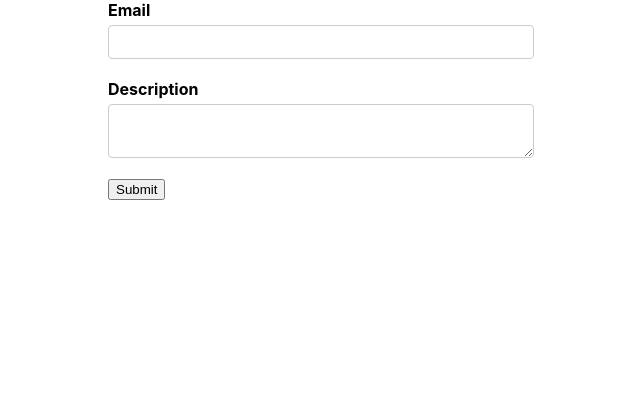
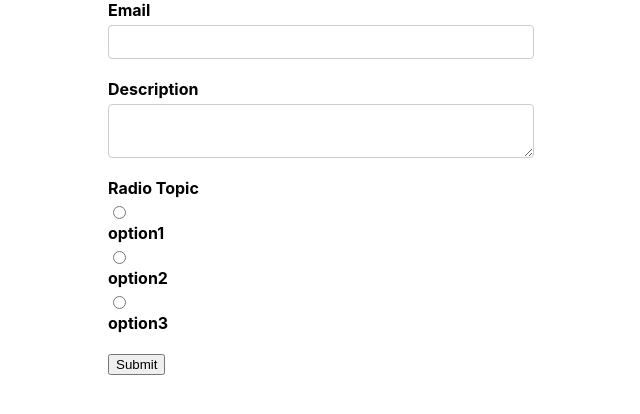
Before and after one commit to spawn57/learning-formik, a React (Create React App) app: page / in a window 1280 px wide. Shown: the top 414 px of the page, without its empty margins (319-959 px from the left). Built offline with nearby package versions, Linux system fonts and the light colour scheme.

Commit message:
merging my changes between two computers

```diff
--- a/src/components/FormikContainer.js
+++ b/src/components/FormikContainer.js
@@ -10,12 +10,14 @@ function FormikContainer() {
         { key: 'option3', value: 'Option 3' },
     ]
     const initialValues = {
-        email: '',
-        description: '',
-    }
+      email: "",
+      description: "",
+      radioOption: "",
+    };
     const validationSchema = Yup.object({
         email: Yup.string().required('Required'),
-        description: Yup.string().required('Required')
+        description: Yup.string().required('Required'),
+        radioOption: Yup.string().required('Required'),
     });
     const onSubmit = values => console.log('Form data', values);
 
@@ -25,15 +27,30 @@ function FormikContainer() {
         validationSchema={validationSchema}
         onSubmit={onSubmit}
       >
-            {
-                formik => <Form>
-                    <FormikControl control='input' type='email' label='Email' name='email' />
-                    <FormikControl control='textarea' label='Description' name='description' />
-                    <button type='submit'>Submit</button>
+        {(formik) => (
+          <Form>
+            <FormikControl
+              control="input"
+              type="email"
+              label="Email"
+              name="email"
+            />
+            <FormikControl
+              control="textarea"
+              label="Description"
+              name="description"
+            />
+            <FormikControl
+              control="radio"
+              label="Radio Topic"
+              name="radioOption"
+              options={radioOptions}
+            />
+            <button type="submit">Submit</button>
           </Form>
-            }
+        )}
       </Formik>
-    )
+    );
 }
 
 export default FormikContainer;
```
Lines whose indentation alone changed are shown as unchanged.
